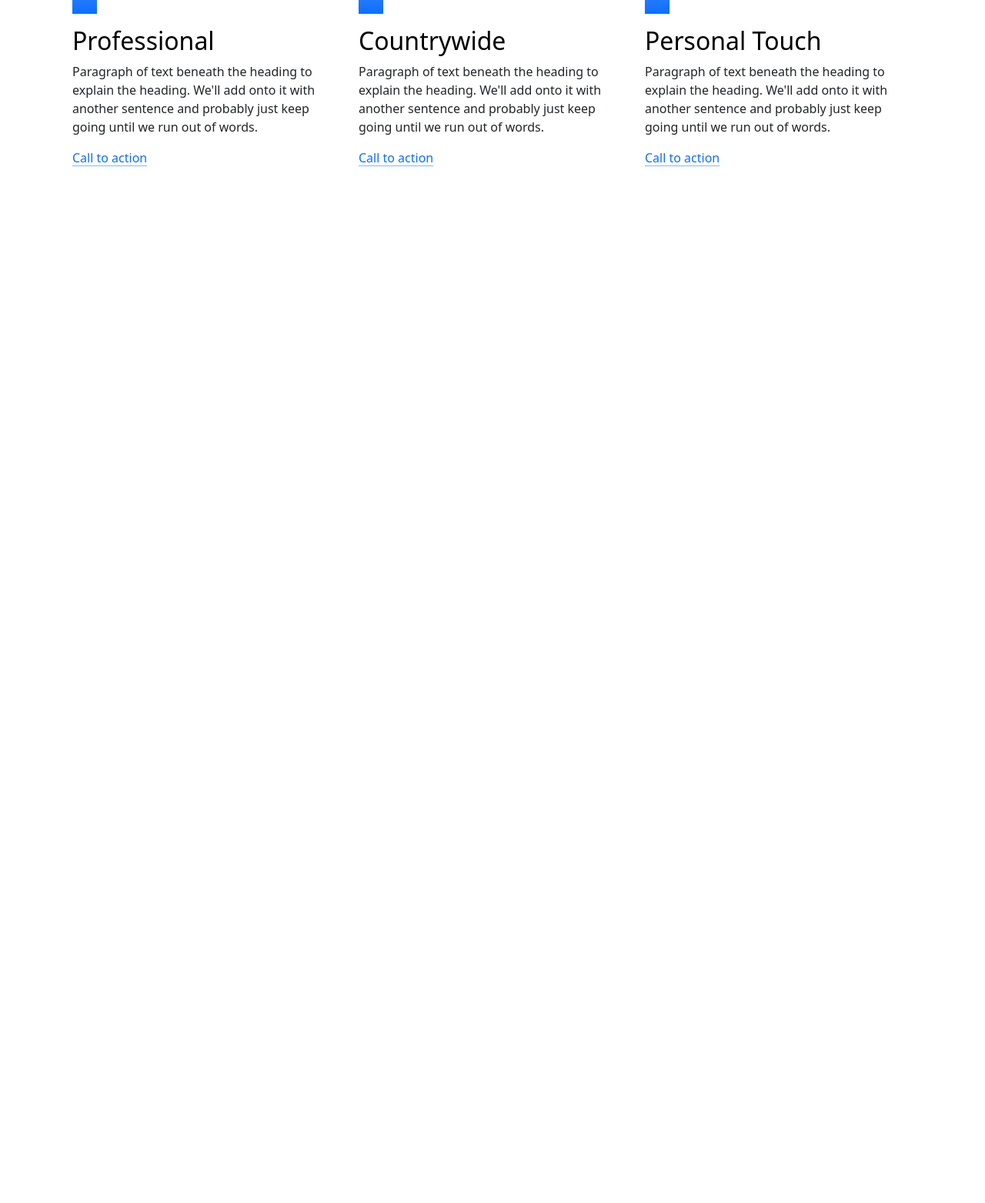
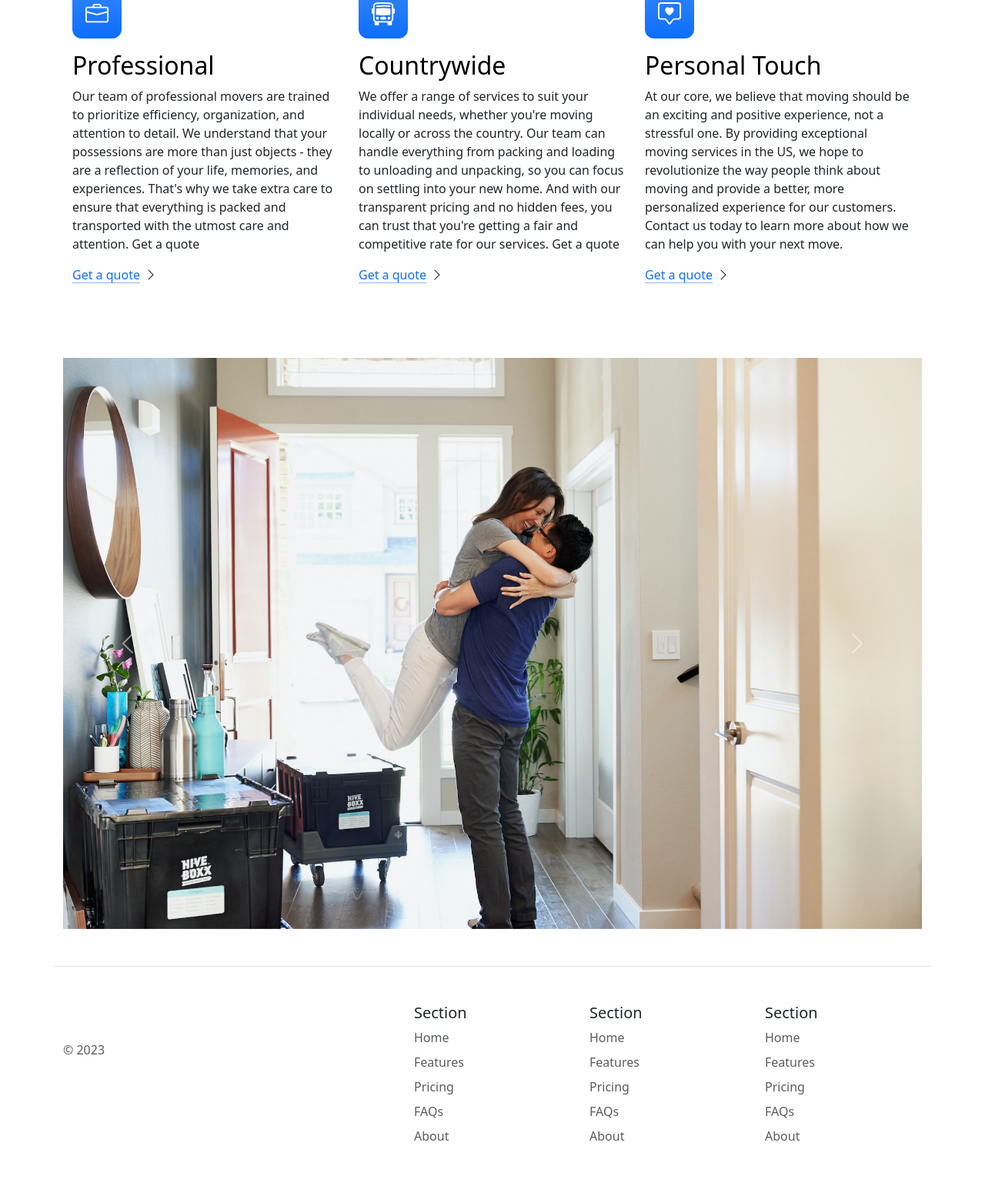
Before and after one commit to juliansabate/MovingProject, a plain HTML site: page index.html in a window 1280 px wide. Shown: the part 953-2516 px from the top of the page at 77% size. Before the commit the page ends 1266 px from the top, so only its background shows below. Drawn offline with nearby package versions, Linux system fonts and the light colour scheme.

Commit message:
Add files via upload

```diff
--- a/index.html
+++ b/index.html
@@ -8,6 +8,14 @@
   <link href="https://cdn.jsdelivr.net/npm/bootstrap@5.3.0-alpha2/dist/css/bootstrap.min.css" rel="stylesheet"
     integrity="sha384-aFq/bzH65dt+w6FI2ooMVUpc+21e0SRygnTpmBvdBgSdnuTN7QbdgL+OapgHtvPp" crossorigin="anonymous">
   <style>
+
+.feature-icon {
+    width: 4rem;
+    height: 4rem;
+    border-radius: 0.75rem;
+}
+
+
 
   </style>
 </head>
@@ -69,42 +77,120 @@
     <div class="row g-4 py-5 row-cols-1 row-cols-lg-3">
       <div class="feature col">
         <div class="feature-icon d-inline-flex align-items-center justify-content-center text-bg-primary bg-gradient fs-2 mb-3">
-          <svg class="bi" width="1em" height="1em"><use xlink:href="#collection"></use></svg>
+          <img src="./briefcase.svg" alt="briefcase icon" height = "30">
         </div>
         <h3 class="fs-2 text-body-emphasis">Professional</h3>
-        <p>Paragraph of text beneath the heading to explain the heading. We'll add onto it with another sentence and probably just keep going until we run out of words.</p>
+        <p>Our team of professional movers are trained to prioritize efficiency, organization, and attention to detail. We understand that your possessions are more than just objects - they are a reflection of your life, memories, and experiences. That's why we take extra care to ensure that everything is packed and transported with the utmost care and attention.
+          Get a quote</p>
         <a href="#" class="icon-link">
-          Call to action
+          Get a quote
+          <img src="./chevron-right.svg">
           <svg class="bi"><use xlink:href="#chevron-right"></use></svg>
         </a>
       </div>
       <div class="feature col">
         <div class="feature-icon d-inline-flex align-items-center justify-content-center text-bg-primary bg-gradient fs-2 mb-3">
-          <svg class="bi" width="1em" height="1em"><use xlink:href="#people-circle"></use></svg>
+          <img src="./bus-front.svg" alt="bust icon" height="30px">
         </div>
         <h3 class="fs-2 text-body-emphasis">Countrywide</h3>
-        <p>Paragraph of text beneath the heading to explain the heading. We'll add onto it with another sentence and probably just keep going until we run out of words.</p>
+        <p>We offer a range of services to suit your individual needs, whether you're moving locally or across the country. Our team can handle everything from packing and loading to unloading and unpacking, so you can focus on settling into your new home. And with our transparent pricing and no hidden fees, you can trust that you're getting a fair and competitive rate for our services.
+          Get a quote</p>
         <a href="#" class="icon-link">
-          Call to action
+          Get a quote
+          <img src="./chevron-right.svg">
           <svg class="bi"><use xlink:href="#chevron-right"></use></svg>
         </a>
       </div>
       <div class="feature col">
         <div class="feature-icon d-inline-flex align-items-center justify-content-center text-bg-primary bg-gradient fs-2 mb-3">
-          <svg class="bi" width="1em" height="1em"><use xlink:href="#toggles2"></use></svg>
+          <img src="./chat-square-heart.svg" alt="chat-square-heart" height="30px">
         </div>
         <h3 class="fs-2 text-body-emphasis">Personal Touch</h3>
-        <p>Paragraph of text beneath the heading to explain the heading. We'll add onto it with another sentence and probably just keep going until we run out of words.</p>
+        <p>At our core, we believe that moving should be an exciting and positive experience, not a stressful one. By providing exceptional moving services in the US, we hope to revolutionize the way people think about moving and provide a better, more personalized experience for our customers. Contact us today to learn more about how we can help you with your next move.</p>
         <a href="#" class="icon-link">
-          Call to action
-          <svg class="bi"><use xlink:href="#chevron-right"></use></svg>
+          Get a quote
+          <img src="./chevron-right.svg">
         </a>
       </div>
     </div>
   </div>
 
 
+  <div class="container">
+  <div id="carouselExample" class="carousel slide">
+    <div class="carousel-inner">
+      <div class="carousel-item active">
+        <img src="./couple.jpg" class="d-block w-100" alt="couple">
+      </div>
+      <div class="carousel-item">
+        <img src="./dog.jpg" class="d-block w-100" alt="dog">
+      </div>
+      <div class="carousel-item">
+        <img src="./family.jpg" class="d-block w-100" alt="family">
+      </div>
+    </div>
+    <button class="carousel-control-prev" type="button" data-bs-target="#carouselExample" data-bs-slide="prev">
+      <span class="carousel-control-prev-icon" aria-hidden="true"></span>
+      <span class="visually-hidden">Previous</span>
+    </button>
+    <button class="carousel-control-next" type="button" data-bs-target="#carouselExample" data-bs-slide="next">
+      <span class="carousel-control-next-icon" aria-hidden="true"></span>
+      <span class="visually-hidden">Next</span>
+    </button>
+  </div>
+</div>
+
+
+
 
 </body>
 <script src="https://cdn.jsdelivr.net/npm/bootstrap@5.3.1/dist/js/bootstrap.bundle.min.js" integrity="sha384-HwwvtgBNo3bZJJLYd8oVXjrBZt8cqVSpeBNS5n7C8IVInixGAoxmnlMuBnhbgrkm" crossorigin="anonymous"></script>
+
+<div class="container">
+  <footer class="row row-cols-1 row-cols-sm-2 row-cols-md-5 py-5 my-5 border-top">
+    <div class="col mb-3">
+      <a href="/" class="d-flex align-items-center mb-3 link-body-emphasis text-decoration-none">
+        <svg class="bi me-2" width="40" height="32"><use xlink:href="#bootstrap"></use></svg>
+      </a>
+      <p class="text-body-secondary">© 2023</p>
+    </div>
+
+    <div class="col mb-3">
+
+    </div>
+
+    <div class="col mb-3">
+      <h5>Section</h5>
+      <ul class="nav flex-column">
+        <li class="nav-item mb-2"><a href="#" class="nav-link p-0 text-body-secondary">Home</a></li>
+        <li class="nav-item mb-2"><a href="#" class="nav-link p-0 text-body-secondary">Features</a></li>
+        <li class="nav-item mb-2"><a href="#" class="nav-link p-0 text-body-secondary">Pricing</a></li>
+        <li class="nav-item mb-2"><a href="#" class="nav-link p-0 text-body-secondary">FAQs</a></li>
+        <li class="nav-item mb-2"><a href="#" class="nav-link p-0 text-body-secondary">About</a></li>
+      </ul>
+    </div>
+
+    <div class="col mb-3">
+      <h5>Section</h5>
+      <ul class="nav flex-column">
+        <li class="nav-item mb-2"><a href="#" class="nav-link p-0 text-body-secondary">Home</a></li>
+        <li class="nav-item mb-2"><a href="#" class="nav-link p-0 text-body-secondary">Features</a></li>
+        <li class="nav-item mb-2"><a href="#" class="nav-link p-0 text-body-secondary">Pricing</a></li>
+        <li class="nav-item mb-2"><a href="#" class="nav-link p-0 text-body-secondary">FAQs</a></li>
+        <li class="nav-item mb-2"><a href="#" class="nav-link p-0 text-body-secondary">About</a></li>
+      </ul>
+    </div>
+
+    <div class="col mb-3">
+      <h5>Section</h5>
+      <ul class="nav flex-column">
+        <li class="nav-item mb-2"><a href="#" class="nav-link p-0 text-body-secondary">Home</a></li>
+        <li class="nav-item mb-2"><a href="#" class="nav-link p-0 text-body-secondary">Features</a></li>
+        <li class="nav-item mb-2"><a href="#" class="nav-link p-0 text-body-secondary">Pricing</a></li>
+        <li class="nav-item mb-2"><a href="#" class="nav-link p-0 text-body-secondary">FAQs</a></li>
+        <li class="nav-item mb-2"><a href="#" class="nav-link p-0 text-body-secondary">About</a></li>
+      </ul>
+    </div>
+  </footer>
+</div>
 </html>
```
